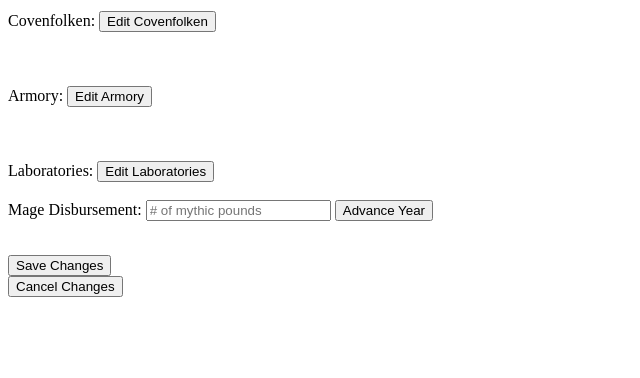
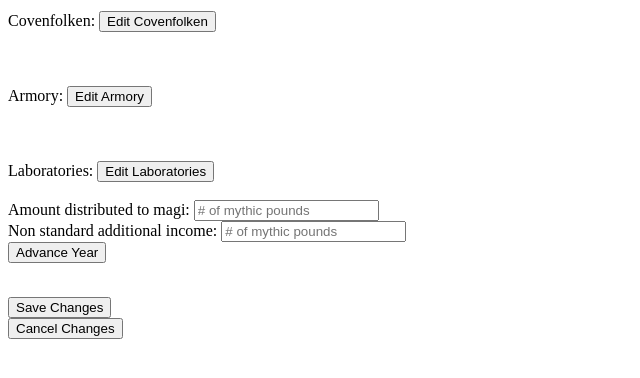
Before and after one commit to Mesona/covenant-finance, a Flask app: template templates/create_covenant_landing.html in a window 1280 px wide. Shown: the part 162-540 px from the top of the page, without its empty margins (0-640 px from the left). Run offline with Flask 2, Linux system fonts and the light colour scheme; the template is opened without the code that fills it, so the values that code supplies are empty; some libraries are stand-ins or nearby versions.

Commit message:
Add singleton finance adjustment

```diff
--- a/app.py
+++ b/app.py
@@ -272,9 +272,15 @@ def advance_covenant():
     except ValueError:
         disbursement = 0.0
 
+    try:
+        singleton_finance_adjustment = float(request.form["singleton_finance_adjustment"])
+    except ValueError:
+        singleton_finance_adjustment = 0.0
+
     covenant = session["current_covenant"]
+    total_modification = disbursement - singleton_finance_adjustment
 
-    covenant.advance_year(disbursement)
+    covenant.advance_year(total_modification)
 
     session["current_covenant"] = covenant
 
@@ -412,11 +418,9 @@ def create_covenant_landing():
     """Shows the current state of the covenant being built. Should have buttons to add equipment, add labs, add covenfolk."""
     print("C3:", session.get("new_covenant"))
     if request.method == "GET":
-        print("C31")
         return render_template("create_covenant_landing.html")
 
     elif request.method == "POST":
-        print("C32")
         return render_template("create_covenant_landing.html")
 
 @app.route("/finalize_covenant", methods = ["POST", "GET"])
@@ -464,10 +468,6 @@ def finalize_covenant():
     #    covenant_names.append(name)
 
     #return render_template("home.html", username=g.username, covenants=covenant_names)
-
-#@app.route("/advance_covenant", methods = ["POST"])
-#def advance_covenant():
-#    return render_template("create_covenant_landing.html")
 
 @app.route("/modify_laboratories", methods = ["POST", "GET"])
 def modify_laboratories():
--- a/src/covenant.py
+++ b/src/covenant.py
@@ -266,10 +266,6 @@ Please select between spring, summer, autumn, and winter.
 
     def advance_year(self, additional_costs=0):
         self.update_expenditures()
-        print("T:", type(self.treasury))
-        print("TI:", type(self.total_income()))
-        print("TE:", type(self.total_expenditure()))
-        print("AC:", type(additional_costs))
         self.treasury = round((self.treasury + self.total_income() - self.total_expenditure() - additional_costs), 2)
         self.current_year += 1
         self.armory.advance_charged_items()
--- a/templates/create_covenant_landing.html
+++ b/templates/create_covenant_landing.html
@@ -117,7 +117,10 @@
                 </a>
             {% else %}
                 <form name="disbursement_form" action="advance_covenant" method="POST">
-                    Mage Disbursement: <input class="disbursement" placeholder="# of mythic pounds" name="disbursement" type="number">
+                    Amount distributed to magi: <input class="disbursement" placeholder="# of mythic pounds" name="disbursement" type="number">
+                    <br>
+                    Non standard additional income: <input class="singleton_finance_adjustment" placeholder="# of mythic pounds" name="singleton_finance_adjustment" type="number">
+                    <br>
                     <button>Advance Year</button>
                 </form>
                 <br>
```
Also changed, not shown: README.md.
